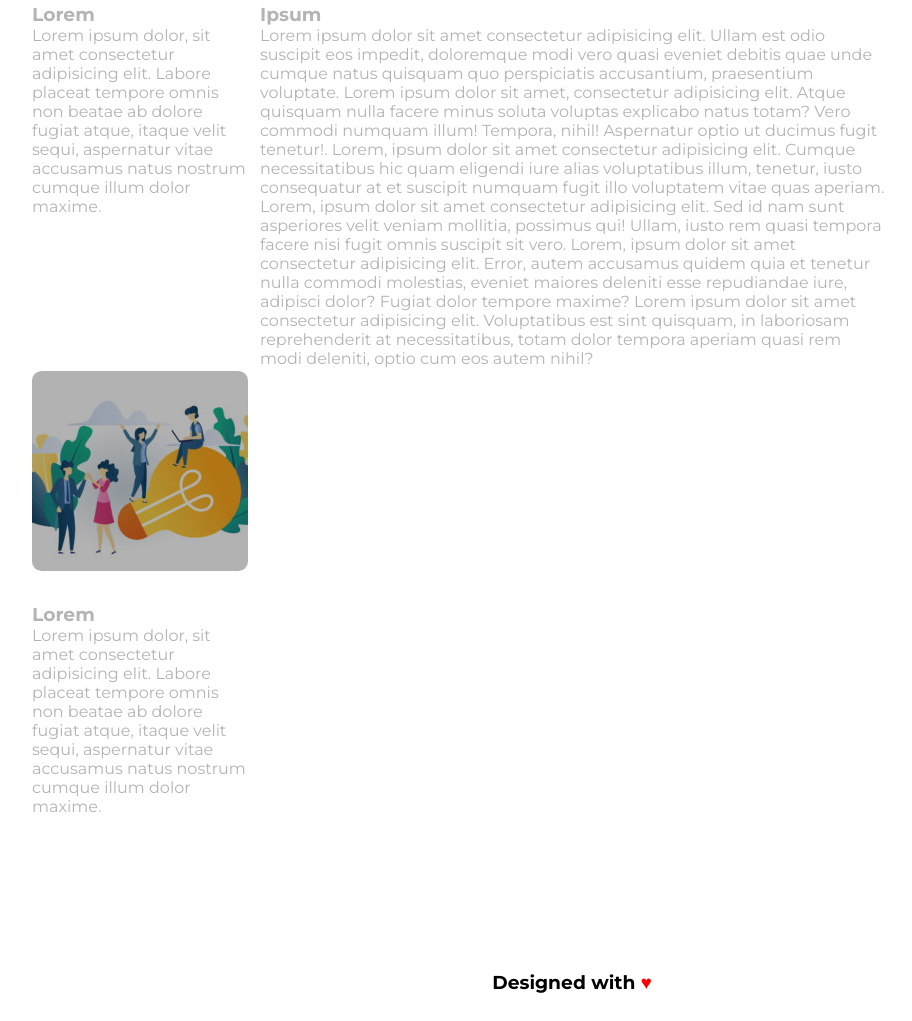
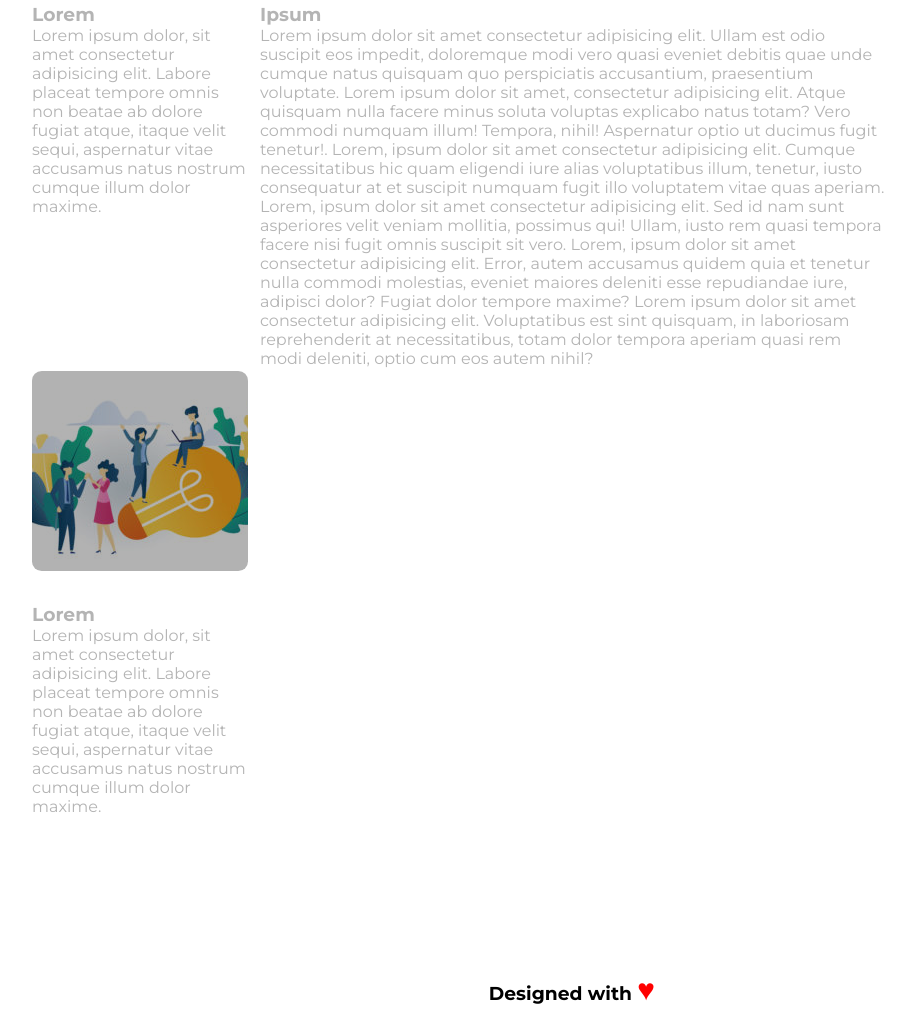
Before and after one commit to Alastor2189/htmlcss-wp, a plain HTML site: page index.html in a window 1280 px wide. Shown: the part 1347-2368 px from the top of the page, without its empty margins (68-980 px from the left). Drawn offline with Linux system fonts and the light colour scheme.

```diff
--- a/css/style.css
+++ b/css/style.css
@@ -129,4 +129,5 @@ footer{
 }
 .heart-footer{
     color: red;
+    font-size: 30px;
 }
```
Also changed, not shown: index.html (+19 -3 lines).
